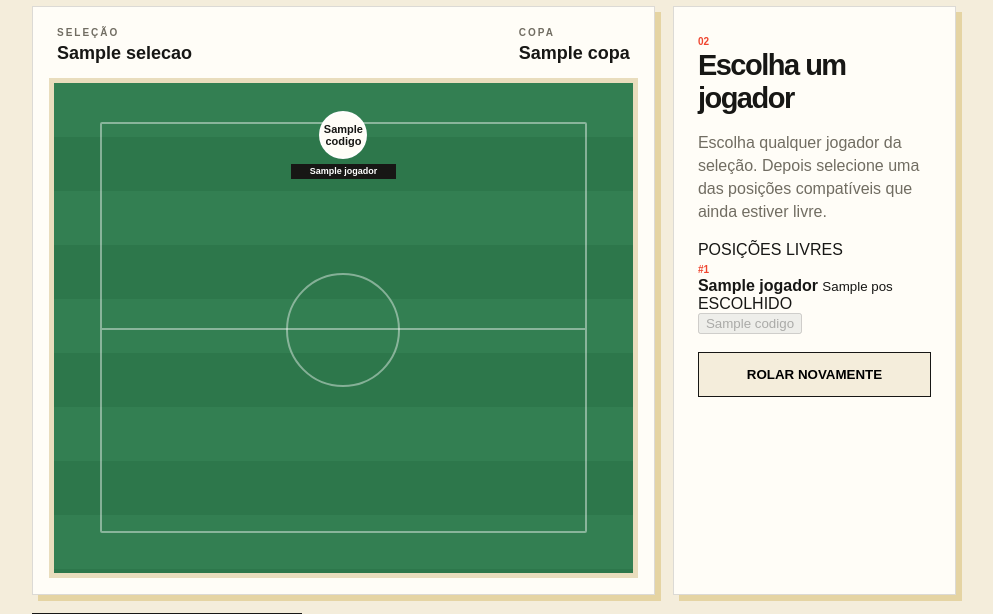
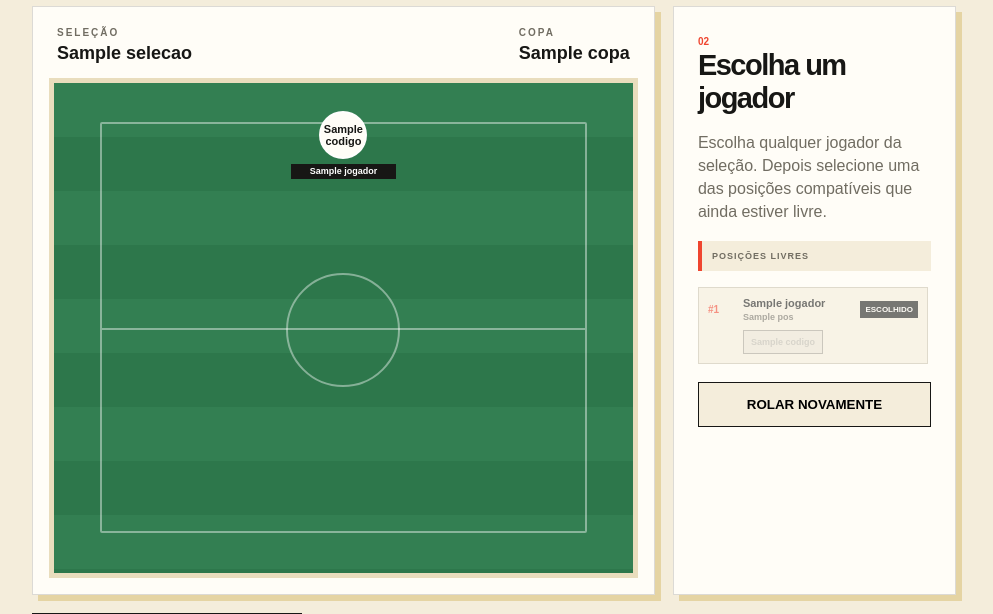
Before and after one commit to trupe-HyZs/6-a-7, a Flask app: template templates/partida.html in a window 1280 px wide. Shown: the part 330-944 px from the top of the page, without its empty margins (146-1139 px from the left). Run offline with Flask 3, Linux system fonts and the light colour scheme; the template is opened without the code that fills it: most values are stand-ins (such as "Sample title", 1, 10 or a date in 2020).

Commit message:
Improve roster selection UI

```diff
--- a/templates/partida.html
+++ b/templates/partida.html
@@ -5,6 +5,25 @@
   <meta name="viewport" content="width=device-width, initial-scale=1">
   <title>6 a 7 — Partida</title>
   <link rel="stylesheet" href="{{ url_for('static', filename='style.css') }}">
+  <style>
+    .position-legend { display:flex; flex-wrap:wrap; gap:5px; margin:16px 0; padding:10px; background:var(--cream); border-left:4px solid var(--red); }
+    .position-legend span { width:100%; font-size:9px; font-weight:900; letter-spacing:1px; color:var(--muted); }
+    .position-legend b { font-size:10px; padding:5px 7px; background:var(--white); border:1px solid #c9c1ae; }
+    .all-players { max-height:520px; gap:8px; }
+    .player-card { border:1px solid #c9c1ae; background:var(--cream); padding:9px; }
+    .player-main { display:grid; grid-template-columns:28px 1fr auto; gap:7px; align-items:center; }
+    .player-main strong { display:block; font-size:11px; }
+    .player-main small { display:block; margin-top:3px; color:var(--muted); font-size:9px; font-weight:700; }
+    .player-status { font-size:8px; font-weight:900; padding:4px 5px; background:var(--black); color:var(--white); }
+    .position-actions { display:flex; flex-wrap:wrap; gap:5px; margin-top:8px; padding-left:35px; }
+    .position-actions form { margin:0; }
+    .position-button { min-width:43px; padding:6px 7px; border:1px solid var(--black); background:var(--white); color:var(--black); font-size:9px; font-weight:900; cursor:pointer; }
+    .position-button:hover:not(:disabled) { background:var(--black); color:var(--white); }
+    .position-button.position-occupied, .position-button:disabled { opacity:.35; cursor:not-allowed; background:#d9d2c3; color:#555; }
+    .player-disabled { opacity:.58; }
+    .no-position { font-size:9px; color:var(--muted); font-weight:700; }
+    @media (max-width:820px) { .all-players { max-height:none; } }
+  </style>
 </head>
 <body class="game-page">
   <header class="topbar">
```
